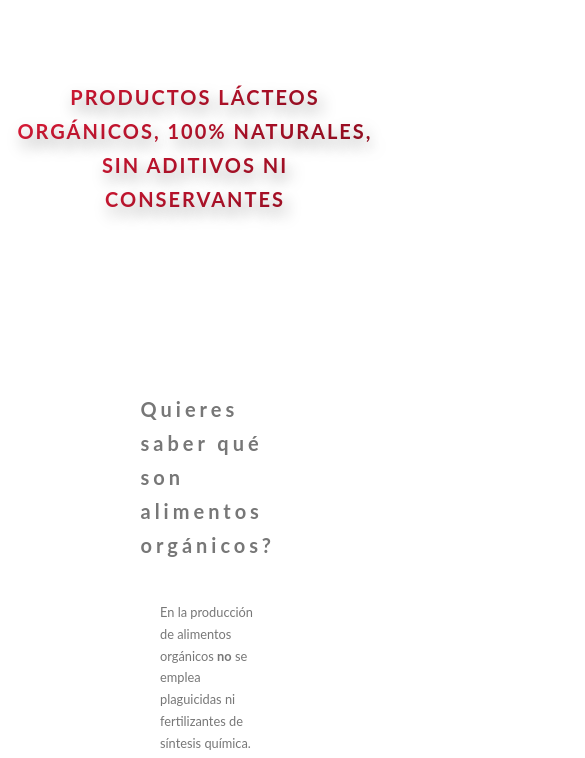
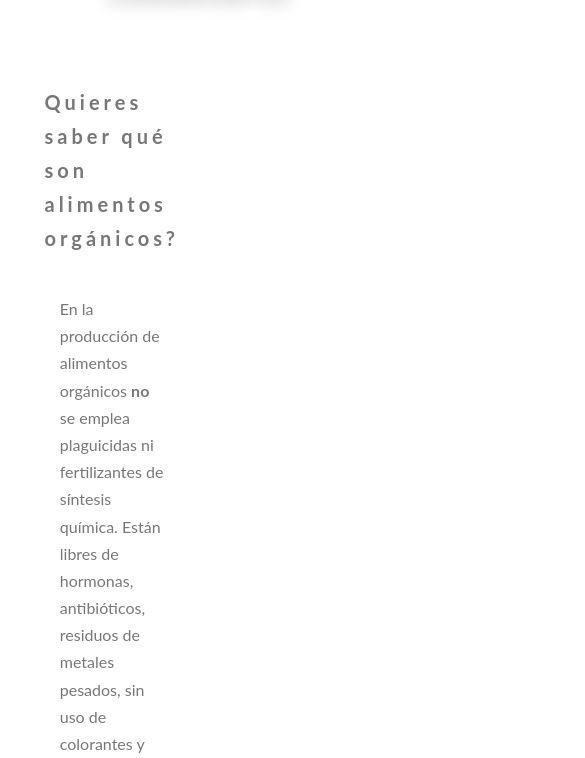
Before and after one commit to KurtGuardia/Hacienda-Angostura, a website: page index.html in a window 390 px wide. Shown: the part 844-1602 px from the top of the page, 585 px wide, since content can reach past the window. Drawn offline with Linux system fonts and the light colour scheme.

Commit message:
made the responsive changes until the form

```diff
--- a/index.html
+++ b/index.html
@@ -260,7 +260,6 @@
           </div>
         </div>
       </section>
-      <!--  -->
 
       <section id="facts">
         <ul class="facts__container">
@@ -691,13 +690,13 @@
       window.addEventListener("scroll", function () {
         var value = window.scrollY;
 
-        parallax.style.filter = "brightness(" + (80 + value / 15) + "%)";
+        parallax.style.filter = "brightness(" + (80 + value / 13.33) + "%)";
         sun.style.left = -250 + value * 2 + "px";
         sun.style.top = -50 - value * 1.3 + "px";
         hill.style.top = 200 - value * 0.3 + "px";
         logo.style.top = 25 + value * 0.1 + "%";
         main.style.top = 100 - value * 0.1 + "px";
-        sunrise.style.opacity = 25 - value / 15 + "%";
+        sunrise.style.opacity = 25 - value / 13.33 + "%";
 
         if (value >= 350) {
           firstTitle.classList.add("move-in");
--- a/scss/components/_facts.scss
+++ b/scss/components/_facts.scss
@@ -2,11 +2,6 @@
   font-size: 1.4rem;
   list-style: none;
   margin: 5.5rem;
-
-  @include respond(tab-port) {
-    display: flex;
-    margin: 0;
-  }
 
   .fact {
     display: flex;
@@ -30,6 +25,10 @@
       transition: color 0.8s;
       font-size: xxx-large;
       padding-left: 3rem;
+
+      @include respond(tab-port) {
+        font-size: 4rem;
+      }
 
       &:not(:last-child) {
         margin-bottom: 0.5rem;
@@ -88,11 +87,11 @@
         z-index: -1;
       }
 
-      li, small{
-        color: $color-grey-dark
+      li,
+      small {
+        color: $color-grey-dark;
       }
     }
-
   }
 
   strong {
--- a/scss/components/_products.scss
+++ b/scss/components/_products.scss
@@ -47,8 +47,18 @@
 
       & .product {
         width: 35rem;
-        height: 25rem;
+        height: auto;
         transition: all 0.5s;
+
+        @include respond(tab-port) {
+          width: 30rem;
+        }
+      }
+
+      @include respond(tab-port) {
+        &.queso {
+          margin-left: 93px;
+        }
       }
 
       &.queso::before {
--- a/scss/layout/_header.scss
+++ b/scss/layout/_header.scss
@@ -8,6 +8,10 @@ header {
     justify-content: center;
     align-items: center;
     filter: brightness(80%);
+
+    @include respond(tab-port){
+      height: 75vh;
+    }
 
     .sunrise{
       background-color: rgb(255, 187, 0);
@@ -28,13 +32,18 @@ header {
       img {
         width: 100%;
         height: 100vh;
+
+
+      @include respond(tab-port){
+        height: 75vh;
+      }
       }
 
       &.sun {
         left: -250px;
         top: -50px;
         img {
-          height: 100%;
+          height: 80%;
         }
       }
 
--- a/scss/layout/_intro.scss
+++ b/scss/layout/_intro.scss
@@ -1,5 +1,9 @@
 #intro {
   padding: 20rem;
+
+  @include respond(tab-port) {
+    padding: 8rem;
+  }
 
   h1 {
     padding-bottom: 5rem;
@@ -10,6 +14,11 @@
   .with-img {
     display: flex;
 
+
+  @include respond(tab-port){
+   align-items: center;
+  }
+
     .text {
       padding-right: 10rem;
       width: 45vw;
@@ -19,15 +28,19 @@
 
       p {
         font-size: $default-font-size;
+
+        @include respond(tab-port) {
+          font-size: 2rem;
+        }
       }
 
-      .btn{
-          margin-top: 5rem;
+      .btn {
+        margin-top: 5rem;
       }
     }
 
     .img {
-      width: 18vw;
+      width: 35rem;
 
       .intro-img {
         width: 100%;
--- a/scss/layout/_old.scss
+++ b/scss/layout/_old.scss
@@ -6,8 +6,39 @@
   min-height: 90vh;
 
 
-  .text-container{
-      max-width: 60rem;
-      padding: 0 10rem;
+  @include respond(tab-port){
+    height: 75vh;
+    margin: 0;
+  }
+
+  .img-container{
+
+    picture{
+      img{
+        width: 60rem;
+
+      @include respond(tab-port){
+        width: 55rem;
+      }
+      }
+
+    }
+  }
+
+  .text-container {
+    max-width: 60rem;
+    padding: 0 10rem;
+
+    @include respond(tab-port){
+      padding: 04rem;
+    }
+
+    & > * {
+      font-size: xx-large;
+
+      @include respond(tab-port){
+        font-size: large;
+      }
+    }
   }
 }
```
Also changed, not shown: css/style.css.
